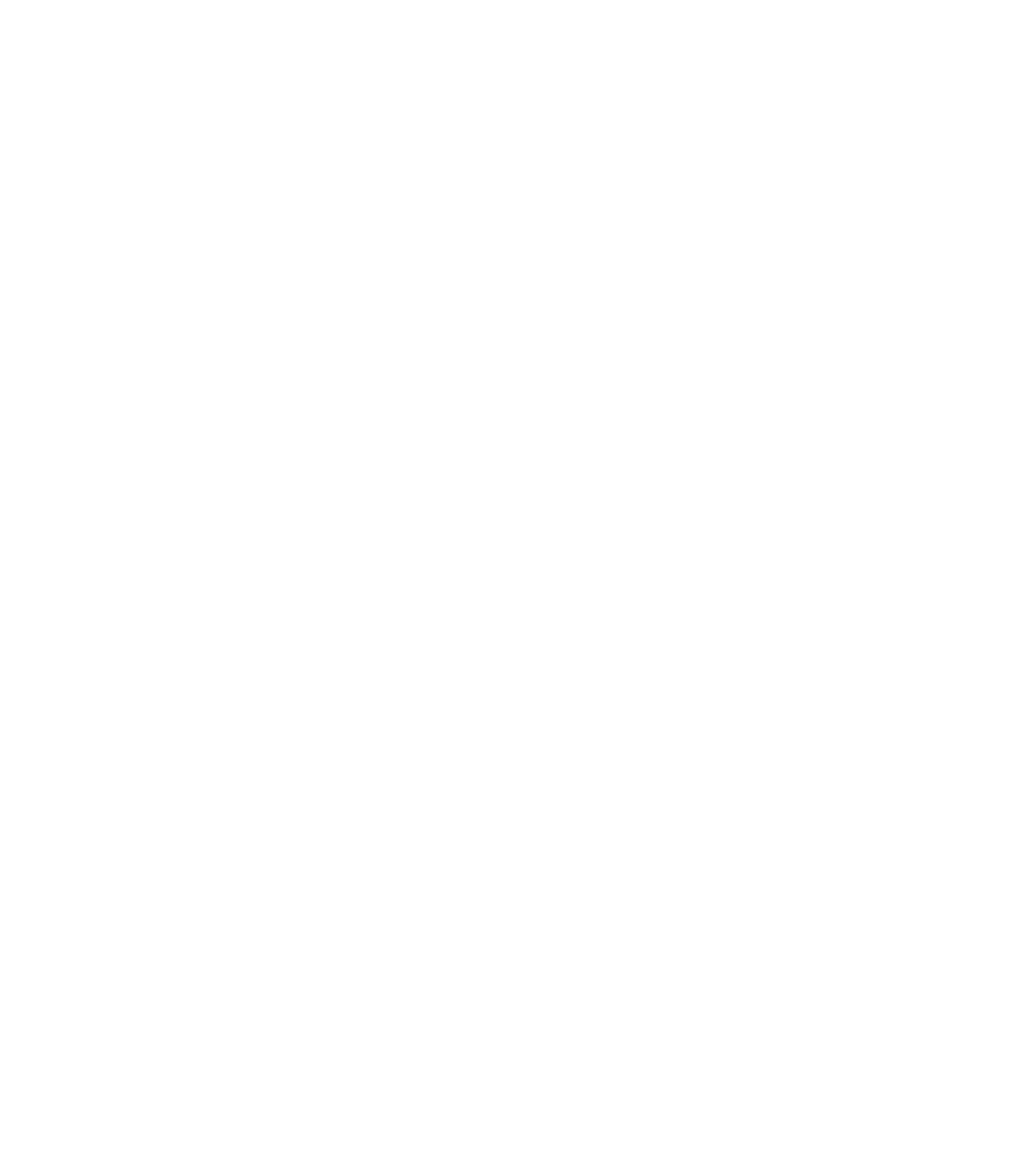
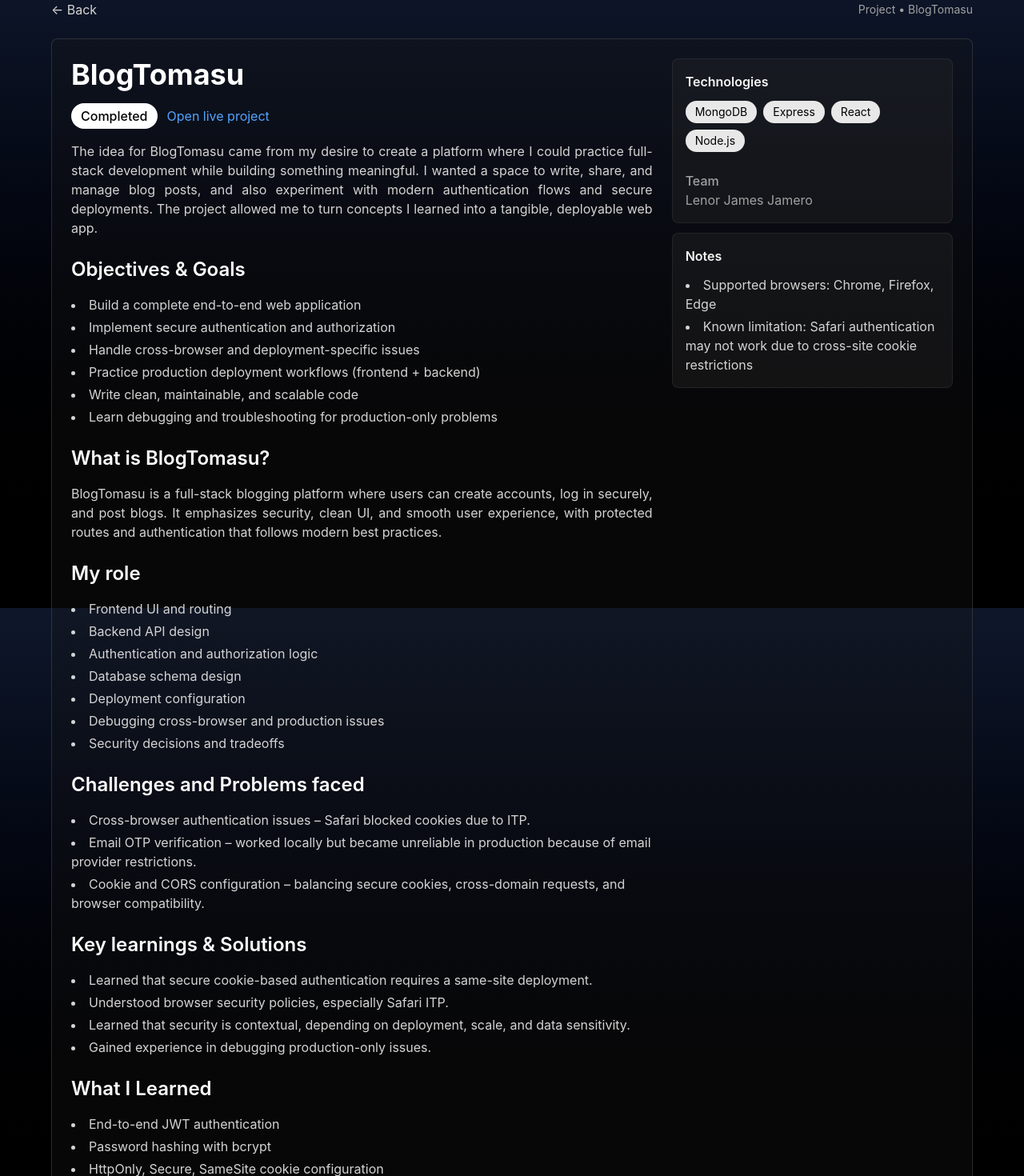
Before and after one commit to RenoaJamezu/JameroLenor, a React (Vite) app: page /project/blogtomasu in a window 1280 px wide. Before the commit this address had no page. Shown: the part 40-1510 px from the top of the page at 80% size. Before the commit the page ends 800 px from the top, so only its background shows below. Built offline with nearby package versions, Linux system fonts and the light colour scheme.

Commit message:
feat: refactor project routing and replace ProjectDetails with dynamic ProjectPage component

```diff
--- a/src/App.tsx
+++ b/src/App.tsx
@@ -1,7 +1,7 @@
 import './App.css'
 import { BrowserRouter as Router, Routes, Route } from 'react-router-dom'
 import Home from './pages/home/Home'
-import ProjectDetails from './pages/project/ProjectDetails'
+import ProjectPage from './pages/project/ProjectPage'
 
 function App() {
 
@@ -9,8 +9,8 @@ function App() {
     <>
       <Router>
         <Routes>
-          <Route path='/' element={<Home />} />
-          <Route path='/projects/:slug' element={<ProjectDetails />} />
+          <Route path='/' element={<Home />} />\
+          <Route path='/project/:slug' element={<ProjectPage />} />
         </Routes>
       </Router>
     </>
--- a/src/components/ui/ProjectBox.tsx
+++ b/src/components/ui/ProjectBox.tsx
@@ -8,7 +8,7 @@ const ProjectBox = ({ project }: { project: ProjectItem }) => {
 
   return (
     <div className="bg-neutral-900/30 backdrop-blur-sm backdrop-saturate-150 border border-neutral-500/40 rounded-lg p-4 flex flex-col items-start min-w-[140px] sm:min-w-40 h-56 sm:h-48 shadow-sm hover:scale-105 hover:border-neutral-50 transition-transform">
-      <Link to={`/projects/${slug}`} className="flex flex-col items-start gap-2 h-full w-full justify-between">
+      <Link to={`/project/${slug}`} className="flex flex-col items-start gap-2 h-full w-full justify-between">
         <div className="flex w-full justify-between items-start">
           <div className="text-2xl text-neutral-100">{project.name}</div>
           <FaExternalLinkAlt className="text-neutral-50 mt-1" />
--- /dev/null
+++ b/src/pages/project/BlogTomasu.tsx
@@ -0,0 +1,113 @@
+import { Link } from "react-router-dom";
+
+function BlogTomasu() {
+  const tech = ["MongoDB", "Express", "React", "Node.js"];
+
+  return (
+    <main className="min-h-screen w-full flex flex-col px-4 py-10 bg-linear-to-b from-slate-900 to-black bg-no-repeat bg-cover bg-fixed">
+      <div className="max-w-6xl w-full mx-auto">
+        <div className="flex items-center justify-between mb-6">
+          <Link to="/" className="text-neutral-300 hover:text-neutral-100">← Back</Link>
+          <span className="text-sm text-neutral-400">Project • BlogTomasu</span>
+        </div>
+
+        <div className="bg-neutral-900/30 border border-neutral-500/30 rounded-lg p-6 grid gap-6 md:grid-cols-3">
+          <div className="md:col-span-2 space-y-4">
+            <h1 className="text-4xl text-white font-bold">BlogTomasu</h1>
+
+            <div className="flex items-center gap-3">
+              <span className="px-3 py-1 bg-white text-black rounded-full font-medium">Completed</span>
+              <a href="https://blogtomasu.vercel.app" target="_blank" rel="noopener noreferrer" className="text-blue-400 hover:underline">
+                Open live project
+              </a>
+            </div>
+
+            <p className="text-neutral-300 text-justify">The idea for BlogTomasu came from my desire to create a platform where I could practice full-stack development while building something meaningful. I wanted a space to write, share, and manage blog posts, and also experiment with modern authentication flows and secure deployments. The project allowed me to turn concepts I learned into a tangible, deployable web app.</p>
+
+            <h3 className="mt-6 font-semibold text-2xl text-white">Objectives & Goals</h3>
+            <ul className="mt-2 list-disc list-inside text-neutral-300 space-y-1">
+              <li>Build a complete end-to-end web application</li>
+              <li>Implement secure authentication and authorization</li>
+              <li>Handle cross-browser and deployment-specific issues</li>
+              <li>Practice production deployment workflows (frontend + backend)</li>
+              <li>Write clean, maintainable, and scalable code</li>
+              <li>Learn debugging and troubleshooting for production-only problems</li>
+            </ul>
+
+            <h3 className="mt-6 font-semibold text-2xl text-white">What is BlogTomasu?</h3>
+            <p className="mt-2 text-neutral-300 text-justify">BlogTomasu is a full-stack blogging platform where users can create accounts, log in securely, and post blogs. It emphasizes security, clean UI, and smooth user experience, with protected routes and authentication that follows modern best practices.</p>
+
+            <h3 className="mt-6 font-semibold text-2xl text-white">My role</h3>
+            <ul className="mt-2 list-disc list-inside text-neutral-300 space-y-1">
+              <li>Frontend UI and routing</li>
+              <li>Backend API design</li>
+              <li>Authentication and authorization logic</li>
+              <li>Database schema design</li>
+              <li>Deployment configuration</li>
+              <li>Debugging cross-browser and production issues</li>
+              <li>Security decisions and tradeoffs</li>
+            </ul>
+
+            <h3 className="mt-6 font-semibold text-2xl text-white">Challenges and Problems faced</h3>
+            <ul className="mt-2 list-disc list-inside text-neutral-300 space-y-1">
+              <li>Cross-browser authentication issues – Safari blocked cookies due to ITP.</li>
+              <li>Email OTP verification – worked locally but became unreliable in production because of email provider restrictions.</li>
+              <li>Cookie and CORS configuration – balancing secure cookies, cross-domain requests, and browser compatibility.</li>
+            </ul>
+
+            <h3 className="mt-6 font-semibold text-2xl text-white">Key learnings & Solutions</h3>
+            <ul className="mt-2 list-disc list-inside text-neutral-300 space-y-1">
+              <li>Learned that secure cookie-based authentication requires a same-site deployment.</li>
+              <li>Understood browser security policies, especially Safari ITP.</li>
+              <li>Learned that security is contextual, depending on deployment, scale, and data sensitivity.</li>
+              <li>Gained experience in debugging production-only issues.</li>
+            </ul>
+
+            <h3 className="mt-6 font-semibold text-2xl text-white">What I Learned</h3>
+            <ul className="mt-2 list-disc list-inside text-neutral-300 space-y-1">
+              <li>End-to-end JWT authentication</li>
+              <li>Password hashing with bcrypt</li>
+              <li>HttpOnly, Secure, SameSite cookie configuration</li>
+              <li>CORS and credentials handling</li>
+            </ul>
+
+            <h3 className="mt-6 font-semibold text-2xl text-white">Future Improvements</h3>
+            <ul className="mt-2 list-disc list-inside text-neutral-300 space-y-1">
+              <li>Implement change password functionality for users</li>
+              <li>Implement edit profile functionality</li>
+              <li>Add password reset flow with email verification</li>
+              <li>Introduce refresh token rotation for improved session security</li>
+              <li>Add rate limiting on authentication endpoints to prevent brute-force attacks</li>
+            </ul>
+          </div>
+
+          <aside className="md:col-span-1 space-y-3">
+            <div className="bg-neutral-800/40 border border-neutral-700/40 rounded-lg p-4">
+              <h4 className="text-neutral-100 font-semibold mb-3">Technologies</h4>
+              <ul className="flex flex-wrap gap-2">
+                {tech.map((t) => (
+                  <li key={t} className="px-3 py-1 bg-white/90 text-black rounded-full text-sm">{t}</li>
+                ))}
+              </ul>
+
+              <div className="mt-6 text-neutral-400">
+                <p className="font-medium">Team</p>
+                <p>Lenor James Jamero</p>
+              </div>
+            </div>
+
+            <div className="bg-neutral-800/40 border border-neutral-700/40 rounded-lg p-4">
+              <h4 className="text-neutral-100 font-semibold mb-3">Notes</h4>
+              <ul className="mt-2 list-disc list-inside text-neutral-300 space-y-1">
+                <li>Supported browsers: Chrome, Firefox, Edge</li>
+                <li>Known limitation: Safari authentication may not work due to cross-site cookie restrictions</li>
+              </ul>
+            </div>
+          </aside>
+        </div>
+      </div>
+    </main>
+  );
+}
+
+export default BlogTomasu;
--- a/src/pages/project/ProjectDetails.tsx
+++ /dev/null
@@ -1,33 +0,0 @@
-import { useParams, Link } from "react-router-dom";
-import { projects, slugify } from "../../data/projects";
-
-export default function ProjectDetails() {
-  const { slug } = useParams<{ slug: string }>();
-  const project = projects.find((p) => slugify(p.name) === slug);
-
-  if (!project) {
-    return (
-      <main className="min-h-screen w-full flex items-center justify-center">
-        <div className="text-neutral-100">Project not found.</div>
-        <Link to="/" className="ml-4 text-blue-400">Back</Link>
-      </main>
-    );
-  }
-
-  return (
-    <main className="min-h-screen w-full flex flex-col justify-center items-center px-4 bg-linear-to-b from-slate-900 to-black bg-no-repeat bg-cover bg-fixed">
-      <div className="max-w-4xl w-full bg-neutral-900/30 border border-neutral-500/40 rounded-lg p-6">
-        <h1 className="text-4xl text-neutral-100 mb-2">{project.name}</h1>
-        <p className="text-neutral-300 mb-4">{project.info}</p>
-        <div className="text-neutral-400">Team: {project.team}</div>
-        <div className="text-neutral-400 mb-6">Technologies used: {project.tech}</div>
-        {project.link ? (
-          <a href={project.link} target="_blank" rel="noopener noreferrer" className="text-blue-400">
-            Open live project
-          </a>
-        ) : null}
-      </div>
-      <Link to="/" className="mt-6 text-neutral-300">← Back to projects</Link>
-    </main>
-  );
-}
--- /dev/null
+++ b/src/pages/project/ProjectPage.tsx
@@ -0,0 +1,47 @@
+import React, { useEffect, useState } from "react";
+import { useParams, Navigate } from "react-router-dom";
+import { slugify } from "../../data/projects";
+
+export default function ProjectPage() {
+  const { slug } = useParams<{ slug: string }>();
+  const [Component, setComponent] = useState<React.ComponentType | null>(null);
+  const [loading, setLoading] = useState(true);
+  const [notFound, setNotFound] = useState(false);
+
+  useEffect(() => {
+    if (!slug) return;
+    setLoading(true);
+    setComponent(null);
+    setNotFound(false);
+
+    // import all TSX files in this folder
+    const modules = import.meta.glob<typeof import("./BlogTomasu")>("./*.tsx");
+
+    // find a module whose filename slug matches the requested slug
+    const matchKey = Object.keys(modules).find((k) => {
+      const name = k.replace(/^\.\//, "").replace(/\.tsx$/, "");
+      return slugify(name) === slug;
+    });
+
+    if (!matchKey) {
+      setLoading(false);
+      setNotFound(true);
+      return;
+    }
+
+    // dynamic import
+    (modules[matchKey] as () => Promise<{ default: React.ComponentType }>)()
+      .then((m) => {
+        setComponent(() => m.default || null);
+      })
+      .catch(() => setNotFound(true))
+      .finally(() => setLoading(false));
+  }, [slug]);
+
+  if (!slug) return null;
+  if (loading) return <div className="min-h-screen flex items-center justify-center text-neutral-100">Loading…</div>;
+  if (notFound) return <Navigate to={`/projects/${slug}`} replace />;
+  if (!Component) return null;
+
+  return <Component />;
+}
```
Also changed, not shown: src/data/projects.ts (+14 -14 lines).
